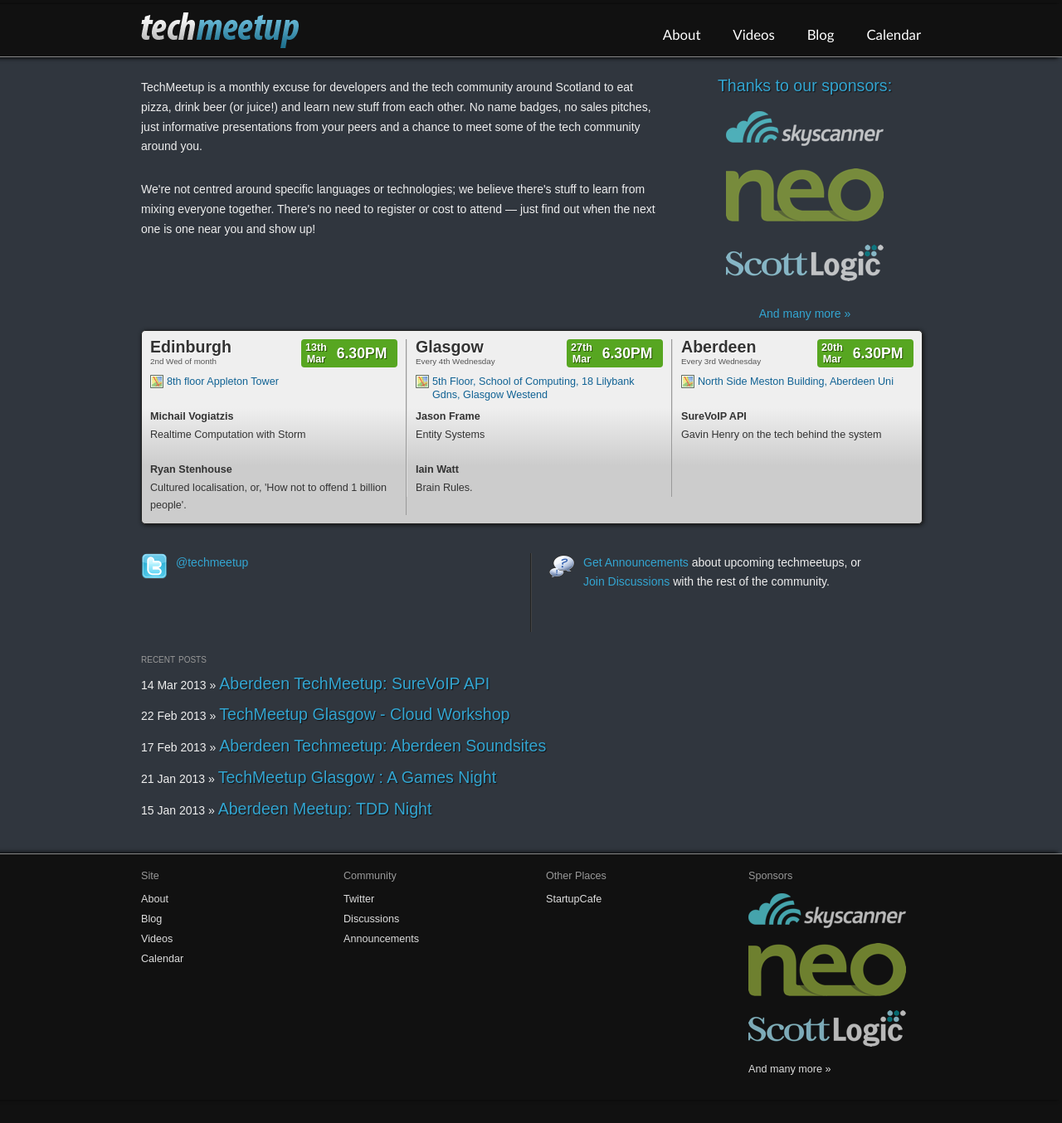
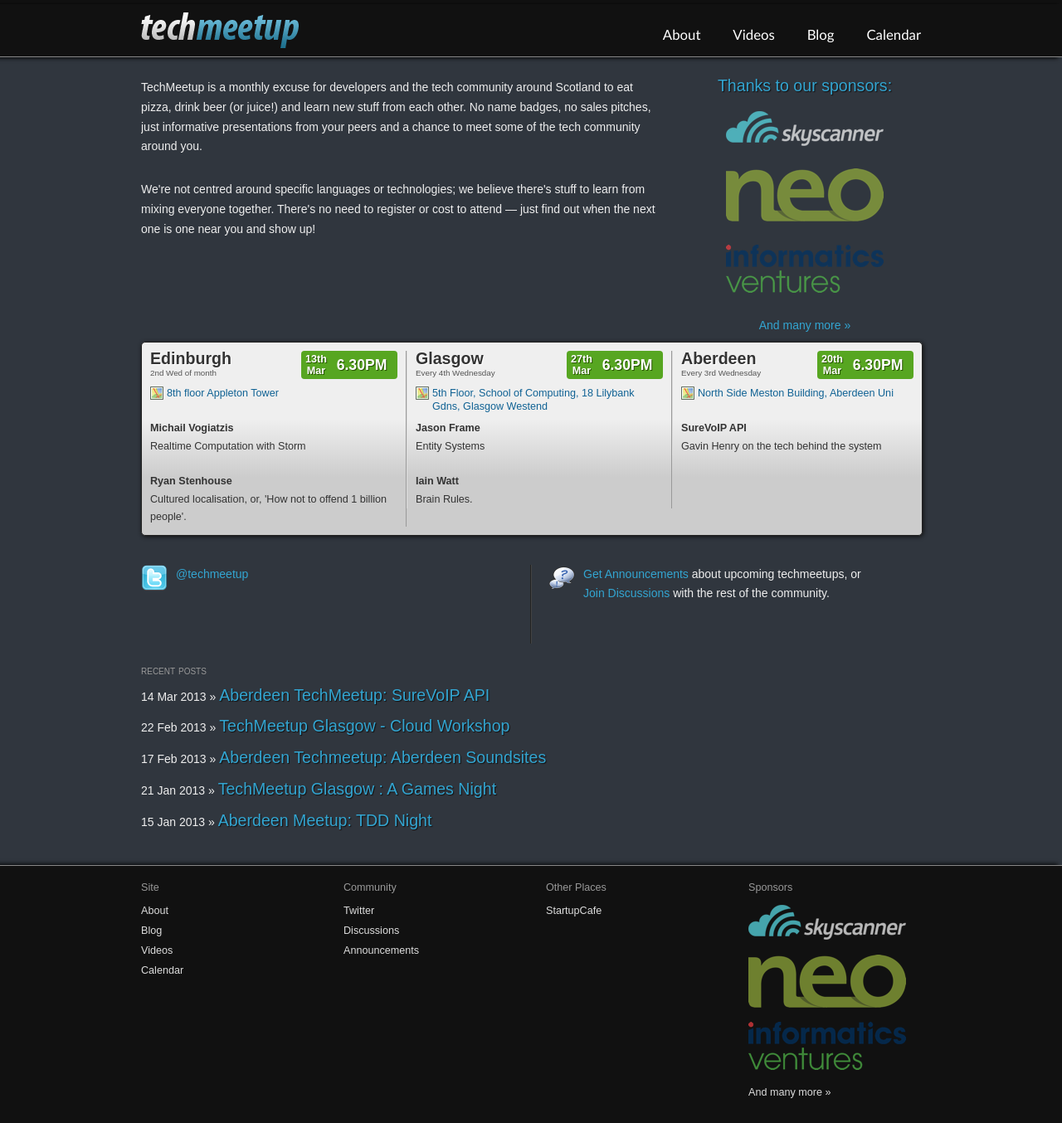
Before and after one commit to techmeetup/techmeetup.co.uk, a Jekyll site: the page built from index.html, in a window 1280 px wide. Shown: the whole page at 83% size. Built offline with Jekyll 4.4.1, drawn with Linux system fonts in a browser that asks for light colours; before the commit the page ends 1326 px from its top, so only the background shows below that.

Commit message:
Add informatics to front page

```diff
--- a/_layouts/default.html
+++ b/_layouts/default.html
@@ -56,8 +56,8 @@
             <li><a href="http://neo.com/" class="fadehover">
                 <img src="{{ site.baseurl }}static/img/neo.png" />
             </a></li>
-            <li><a href="http://www.scottlogic.co.uk/" class="fadehover">
-                <img src="{{ site.baseurl }}static/img/scottlogic.png" />
+            <li><a href="http://www.informatics-ventures.com/" class="fadehover">
+                <img src="{{ site.baseurl }}static/img/informatics.png" />
             </a></li>
             <li><a href="{{ site.baseurl }}about.html">And many more »</a></li>
           </ul>
--- a/index.html
+++ b/index.html
@@ -18,8 +18,8 @@
       <li><a href="http://neo.com/" class="fadehover">
           <img src="{{ site.baseurl }}static/img/neo.png" />
       </a></li>
-      <li><a href="http://www.scottlogic.co.uk/" class="fadehover">
-          <img src="{{ site.baseurl }}static/img/scottlogic.png" />
+      <li><a href="http://www.informatics-ventures.com/" class="fadehover">
+          <img src="{{ site.baseurl }}static/img/informatics.png" />
       </a></li>
       <li><a href="{{ site.baseurl }}about.html">And many more »</a></li>
     </ul>
```
